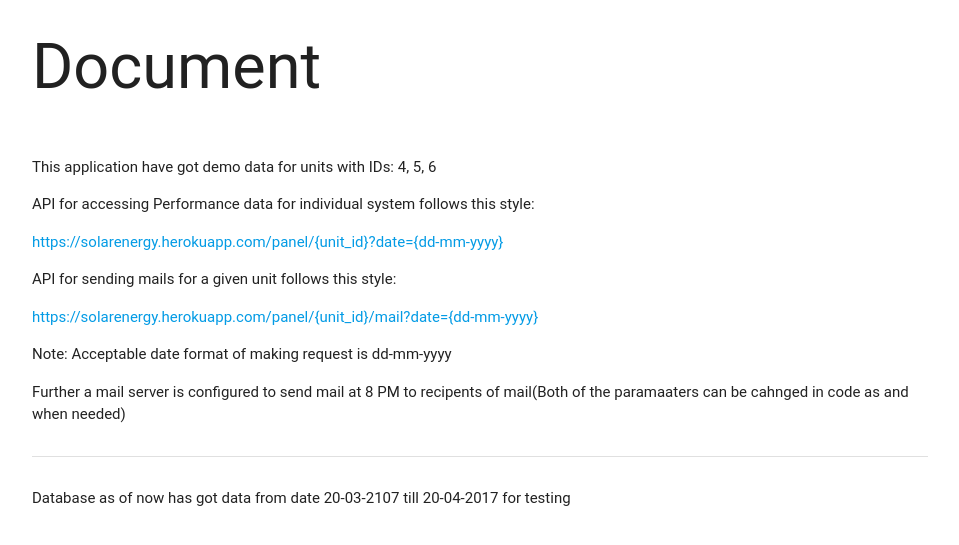
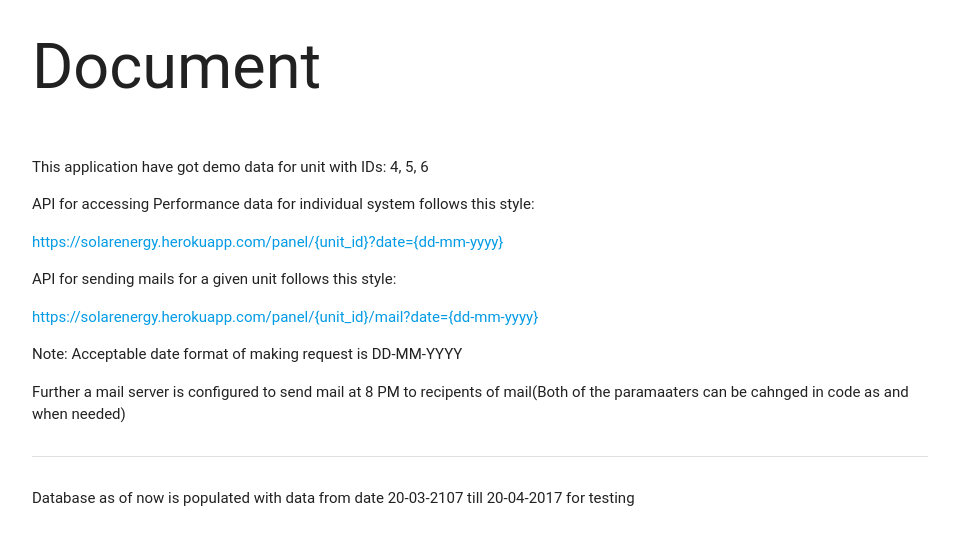
Before and after one commit to saketbairoliya2/solarenergy, a Django app: page /panel/ in a window 1280 px wide. Shown: the top 545 px of the page, without its empty margins (160-1119 px from the left). Run offline with Django 3.2, Linux system fonts and the light colour scheme; some libraries are stand-ins or nearby versions; some web fonts are replaced.

Commit message:
Minor changes

```diff
--- a/panel/templates/panel/index.html
+++ b/panel/templates/panel/index.html
@@ -16,15 +16,15 @@
    	<div class="container">
       <h1>Document</h1>
       <div class="section">
-         <p>This application have got demo data for units with IDs: 4, 5, 6</p>
+         <p>This application have got demo data for unit with IDs: 4, 5, 6</p>
          <p>API for accessing Performance data for individual system follows this style: </p><a href="#">https://solarenergy.herokuapp.com/panel/{unit_id}?date={dd-mm-yyyy}</a>
          <p>API for sending mails for a given unit follows this style:</p> <a href="#">https://solarenergy.herokuapp.com/panel/{unit_id}/mail?date={dd-mm-yyyy}</a>
-         <p>Note: Acceptable date format of making request is dd-mm-yyyy</p>
+         <p>Note: Acceptable date format of making request is DD-MM-YYYY</p>
          <p>Further a mail server is configured to send mail at 8 PM to recipents of mail(Both of the paramaaters can be cahnged in code as and when needed)</p>
       </div>
       <div class="divider"></div>
       <div class="section">
-         <p> Database as of now has got data from date 20-03-2107 till 20-04-2017 for testing</p>
+         <p> Database as of now is populated with data from date 20-03-2107 till 20-04-2017 for testing</p>
       </div>
      </div>
    </body>
```
